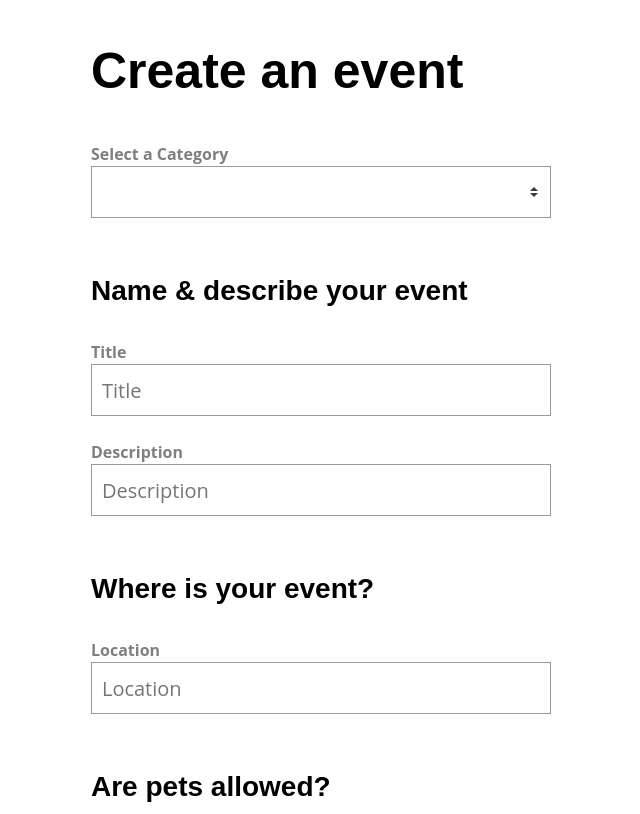
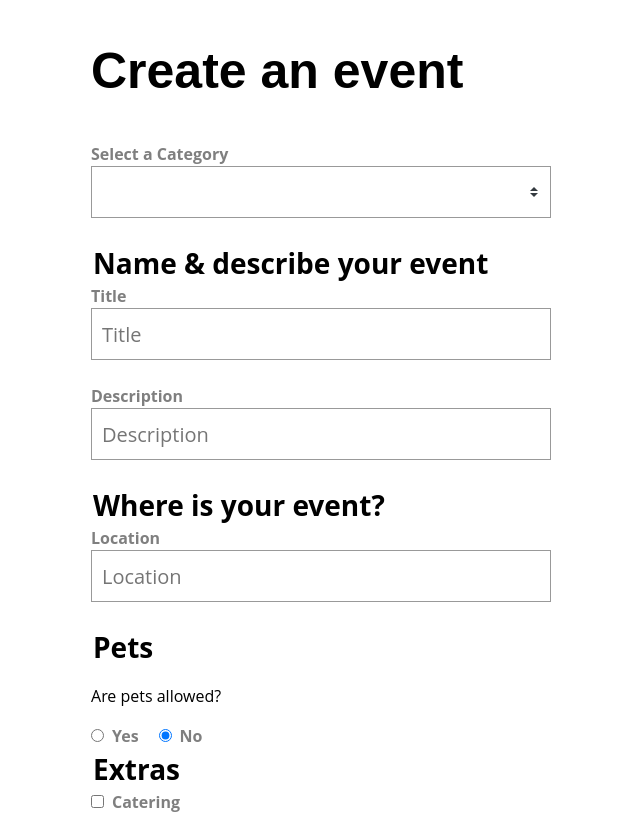
Before and after one commit to audrywolters/Vue-3-Forms, a Vue app: page / in a window 1280 px wide. Shown: the top 814 px of the page, without its empty margins (339-979 px from the left). Built offline with nearby package versions, Linux system fonts and the light colour scheme.

Commit message:
accessibility fieldset and tie label to input. still working on tying to radio button

```diff
--- a/src/components/BaseCheckbox.vue
+++ b/src/components/BaseCheckbox.vue
@@ -4,11 +4,13 @@
         :checked="modelValue"
         @change="$emit('update:modelValue', $event.target.checked)"
         class="field"
+        :id="uuid"
     />
-    <label v-if="label">{{ label }}</label>
+    <label :for="uuid" v-if="label">{{ label }}</label>
 </template>
 
 <script>
+import UniqueID from "../features/UniqueID"
 export default {
     props: {
         label: {
@@ -19,6 +21,12 @@
             type: Boolean,
             default: false
         }
+    },
+    setup() {
+        const uuid = UniqueID().getID()
+        return {
+            uuid
+        }
     }
 }
 </script>
--- a/src/components/BaseInput.vue
+++ b/src/components/BaseInput.vue
@@ -1,15 +1,17 @@
 <template>
-  <label>{{ label }}</label>
+  <label :for="uuid">{{ label }}</label>
   <input
     v-bind="$attrs"
     :placeholder="label"
     class="field"
     :value="modelValue"
     @input="$emit('update:modelValue', $event.target.value)"
+    :id="uuid"
   >
 </template>
 
 <script>
+import UniqueID from "../features/UniqueID"
   export default {
     props: {
       label: {
@@ -20,6 +22,12 @@
         type: [String, Number],
         default: ''
       }
+    },
+    setup() {
+      const uuid = UniqueID().getID()
+      return {
+        uuid
+      }
     }
   }
 </script>
--- /dev/null
+++ b/src/features/UniqueID.js
@@ -0,0 +1,12 @@
+let UUID = 0
+
+export default function UniqueID () {
+    const getID = () => {
+        UUID++
+        return UUID
+    }
+
+    return {
+        getID
+    }
+}
--- a/src/views/SimpleForm.vue
+++ b/src/views/SimpleForm.vue
@@ -9,7 +9,8 @@
         label="Select a Category"
       />
 
-      <h3>Name & describe your event</h3>
+      <fieldset>
+        <legend>Name & describe your event</legend>
 
         <BaseInput
           v-model="event.title"
@@ -22,16 +23,21 @@
           label="Description"
           type="text"
         />
+      </fieldset>
 
-      <h3>Where is your event?</h3>
+      <fieldset>
+        <legend>Where is your event?</legend>
 
         <BaseInput
           v-model="event.location"
           label="Location"
           type="text"
         />
+      </fieldset>
 
-      <h3>Are pets allowed?</h3>
+      <fieldset>
+        <legend>Pets</legend>
+        <p>Are pets allowed?</p>
         <div>
           <BaseRadioGroup
             v-model="event.pets"
@@ -39,8 +45,11 @@
             :options="petOptions"
           />
         </div>
+      </fieldset>
 
-      <h3>Extras</h3>
+
+      <fieldset>
+        <legend>Extras</legend>
         <div>
           <BaseCheckbox
             v-model="event.extras.catering"
@@ -54,6 +63,7 @@
             label="Live Music"
           />
         </div>
+      </fieldset>
 
       <button class="button -fill-gradient" type="submit">Submit</button>
     </form>
@@ -113,3 +123,17 @@
     components: { BaseInput, BaseSelect, BaseCheckbox, BaseRadio, BaseRadioGroup }
 }
 </script>
+
+<style>
+fieldset {
+  border: 0;
+  margin: 0;
+  padding: 0;
+}
+
+legend {
+  font-size: 28px;
+  font-weight: 700;
+  margin-top: 20px;
+}
+</style>
```
Lines whose indentation alone changed are shown as unchanged.
